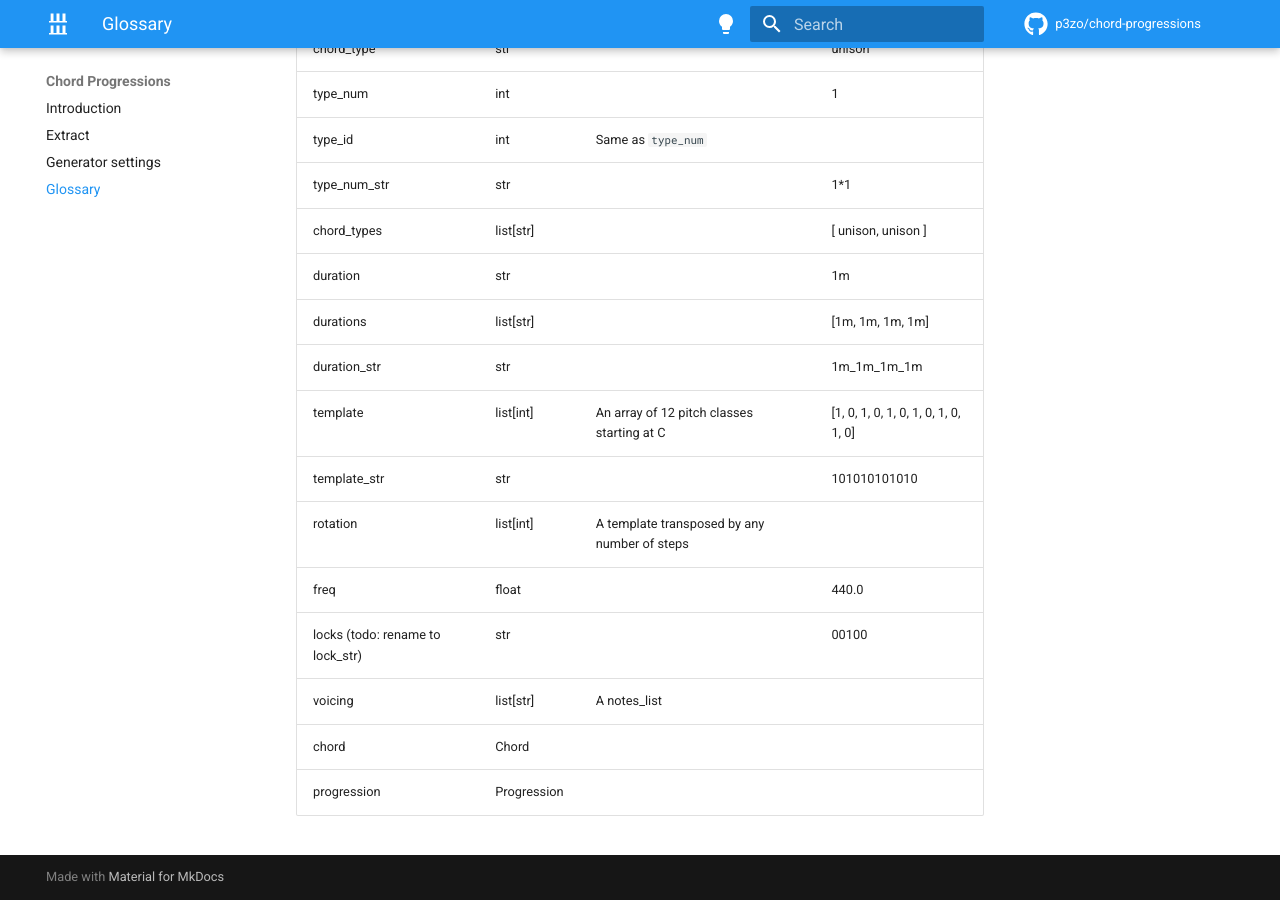
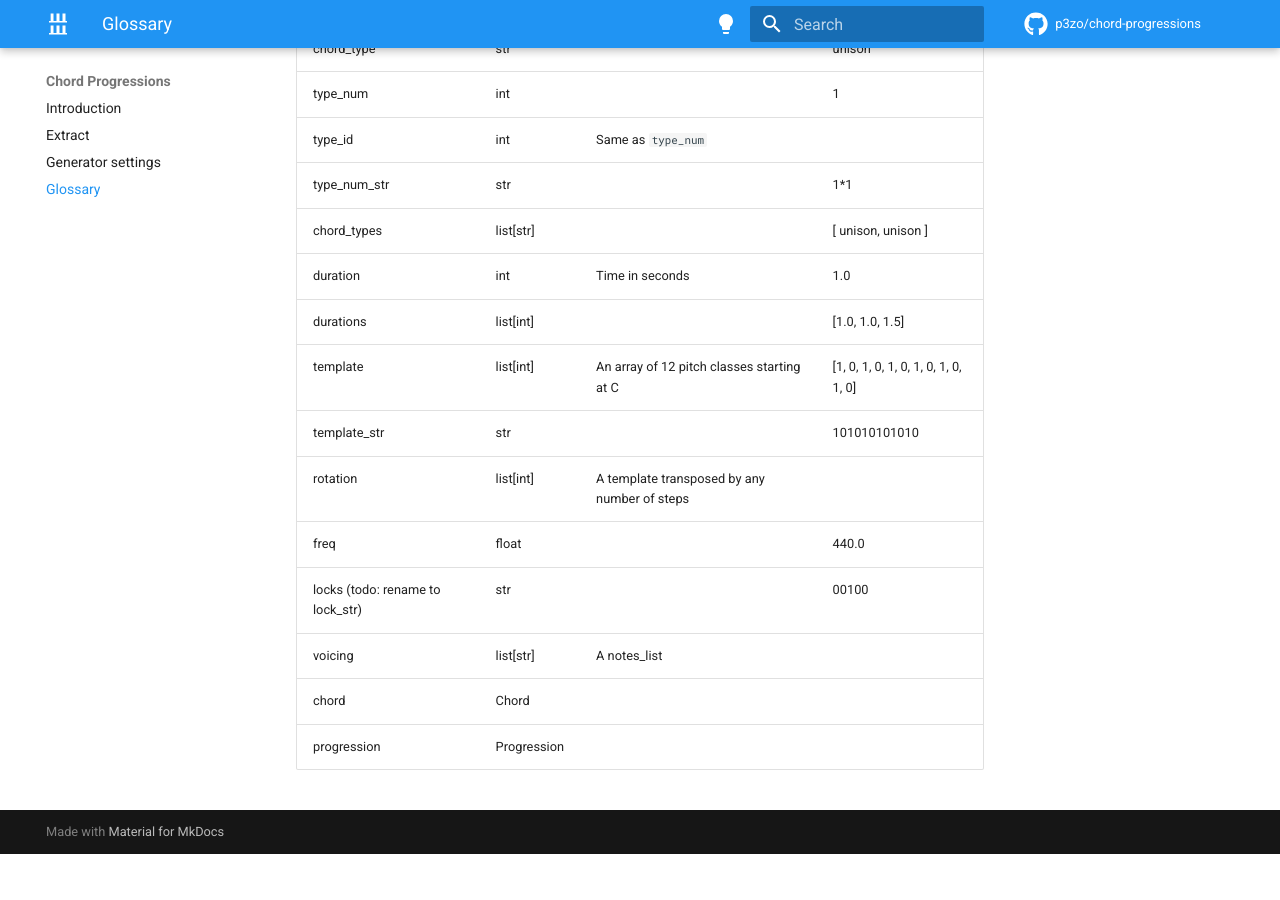
Before and after one commit to p3zo/chord-progressions, an MkDocs documentation site: the page built from docs/glossary.md, in a window 1280 px wide and 900 px high, scrolled down 741 px. Built offline with MkDocs 1.6.1 and Material for MkDocs 9.7.7, drawn with Linux system fonts in a browser that asks for light colours; comment, search, counter and statistics services are not loaded; after the commit the page ends 1595 px from its top, so only the background shows below that.

Commit message:
Specify durations in seconds

```diff
--- a/docs/glossary.md
+++ b/docs/glossary.md
@@ -2,34 +2,33 @@
 
 Terms used in the code
 
-| Name                             | Type            | Description                                  | Example                              |
-|----------------------------------|-----------------|----------------------------------------------|--------------------------------------|
-| midi_num                         | str             |                                              | 60                                   |
-| note                             | str             |                                              | C4                                   |
-| note_name                        | str             |                                              | C                                    |
-| octave                           | int             |                                              | 4                                    |
-| pitch_class                      | int             |                                              | 0                                    |
-| midi_nums                        | list[int]       |                                              | [60, 48]                             |
-| notes                            | list[str]       |                                              | [C4, C3]                             |
-| midi_nums_str                    | str             |                                              | 60-48 or 60-48_62-52                 |
-| note_str                         | str             |                                              | C4-C3 or C4-C3_D4-E3                 |
-| midi_nums_list                   | list[list[int]] |                                              | [[60, 48], [62, 52]]                 |
-| notes_list                       | list[list[str]] |                                              | [[C4, C3], [D4, E3]]                 |
-| chord_type                       | str             |                                              | unison                               |
-| type_num                         | int             |                                              | 1                                    |
-| type_id                          | int             | Same as `type_num`                           |                                      |
-| type_num_str                     | str             |                                              | 1\*1                                 |
-| chord_types                      | list[str]       |                                              | [ unison, unison ]                   |
-| duration                         | str             |                                              | 1m                                   |
-| durations                        | list[str]       |                                              | [1m, 1m, 1m, 1m]                     |
-| duration_str                     | str             |                                              | 1m_1m_1m_1m                          |
-| template                         | list[int]       | An array of 12 pitch classes starting at C   | [1, 0, 1, 0, 1, 0, 1, 0, 1, 0, 1, 0] |
-| template_str                     | str             |                                              | 101010101010                         |
-| rotation                         | list[int]       | A template transposed by any number of steps |                                      |
-| freq                             | float           |                                              | 440.0                                |
-| locks (todo: rename to lock_str) | str             |                                              | 00100                                |
-| voicing                          | list[str]       | A notes_list                                 |                                      |
-| chord                            | Chord           |                                              |                                      |
-| progression                      | Progression     |                                              |                                      |
+| Name                             | Type            | Description                                  | Example                               |
+|----------------------------------|-----------------|----------------------------------------------|---------------------------------------|
+| midi_num                         | str             |                                              | 60                                    |
+| note                             | str             |                                              | C4                                    |
+| note_name                        | str             |                                              | C                                     |
+| octave                           | int             |                                              | 4                                     |
+| pitch_class                      | int             |                                              | 0                                     |
+| midi_nums                        | list[int]       |                                              | [60, 48]                              |
+| notes                            | list[str]       |                                              | [C4, C3]                              |
+| midi_nums_str                    | str             |                                              | 60-48 or 60-48_62-52                  |
+| note_str                         | str             |                                              | C4-C3 or C4-C3_D4-E3                  |
+| midi_nums_list                   | list[list[int]] |                                              | [[60, 48], [62, 52]]                  |
+| notes_list                       | list[list[str]] |                                              | [[C4, C3], [D4, E3]]                  |
+| chord_type                       | str             |                                              | unison                                |
+| type_num                         | int             |                                              | 1                                     |
+| type_id                          | int             | Same as `type_num`                           |                                       |
+| type_num_str                     | str             |                                              | 1\*1                                  |
+| chord_types                      | list[str]       |                                              | [ unison, unison ]                    |
+| duration                         | int             | Time in seconds                              | 1.0                                   |
+| durations                        | list[int]       |                                              | [1.0, 1.0, 1.5]                       |
+| template                         | list[int]       | An array of 12 pitch classes starting at C   | [1, 0, 1, 0, 1, 0, 1, 0, 1, 0, 1, 0]  |
+| template_str                     | str             |                                              | 101010101010                          |
+| rotation                         | list[int]       | A template transposed by any number of steps |                                       |
+| freq                             | float           |                                              | 440.0                                 |
+| locks (todo: rename to lock_str) | str             |                                              | 00100                                 |
+| voicing                          | list[str]       | A notes_list                                 |                                       |
+| chord                            | Chord           |                                              |                                       |
+| progression                      | Progression     |                                              |                                       |
 
 [//]: # (TODO add `chord_` prefix to `type_*` terms)
```
Also changed, not shown: docs/index.md (+2 -2 lines), 2 other files.
